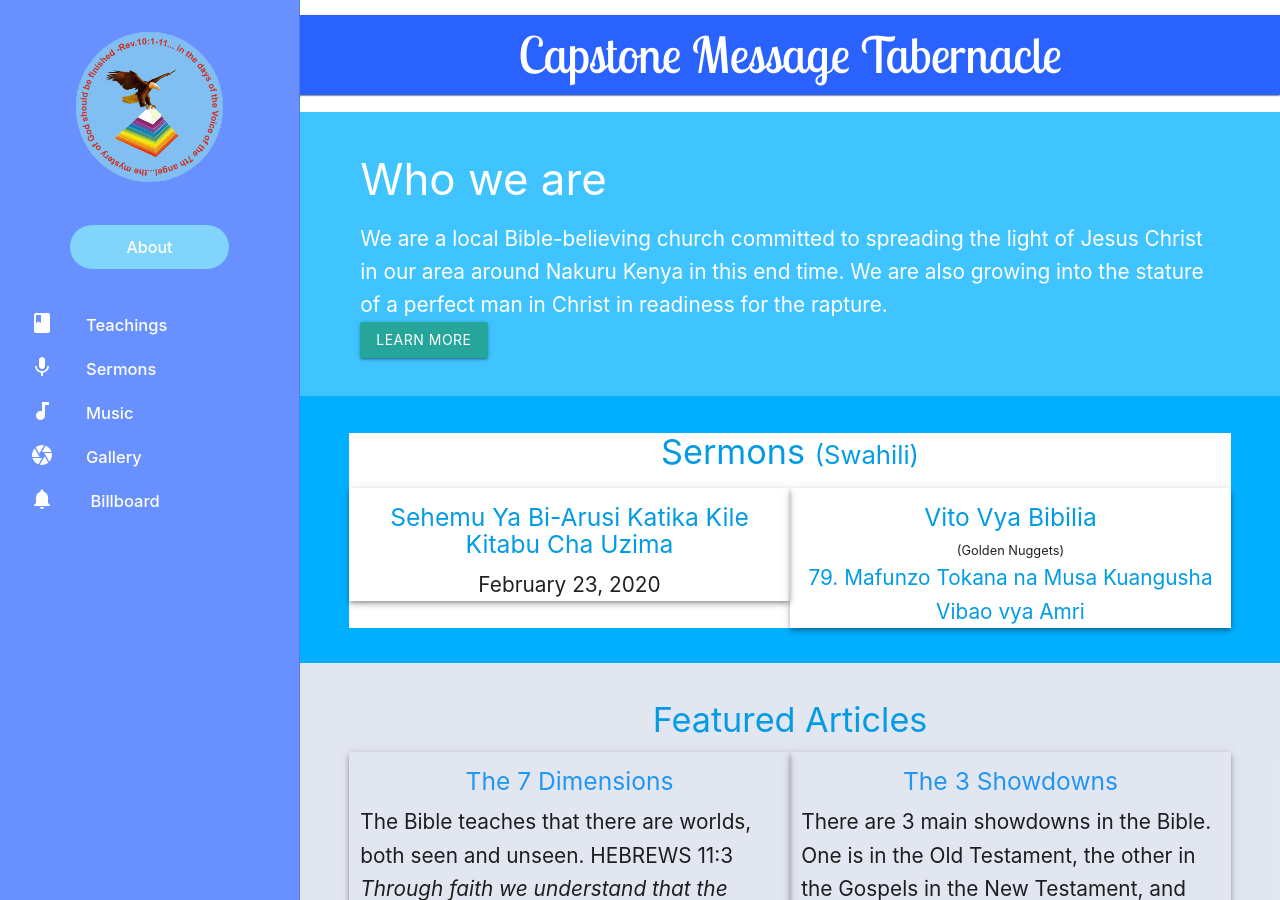
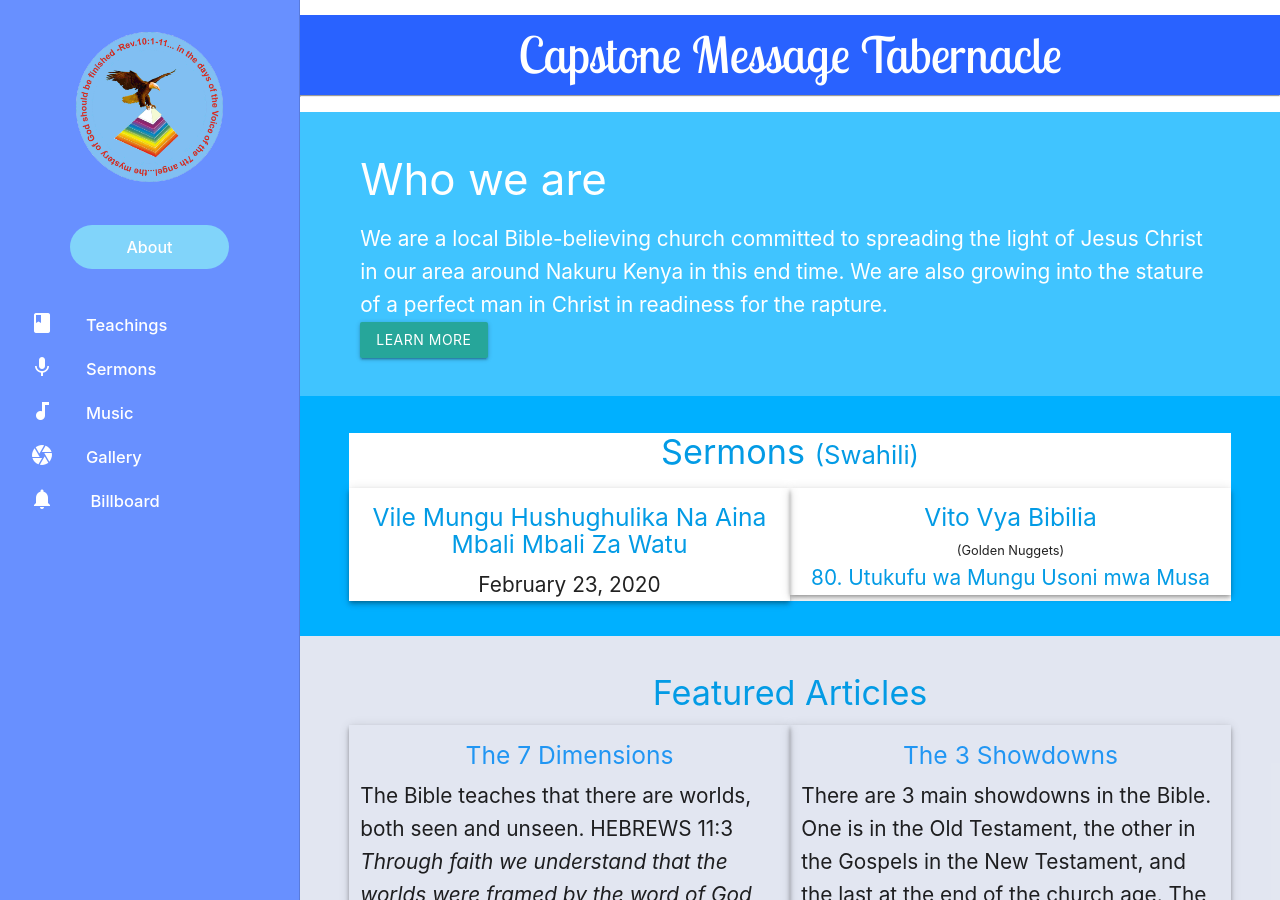
Before and after one commit to njorogetimk/matCSS, a Jekyll site: the page built from index.html, in a window 1280 px wide and 900 px high. Built offline with Jekyll 4.4.1, drawn with Linux system fonts in a browser that asks for light colours.

Commit message:
update to sermon of 20-0301

```diff
--- a/index.html
+++ b/index.html
@@ -61,8 +61,8 @@ title: Capstone Message Tabernacle
       <div class="col s12 m6 z-depth-2">
         <h5 class="center">
           <a
-            href="{{ site.baseurl }}/sermons/2020/Sunday/20-02-23_sehemu_ya_bi-arusi_katika_kile_kitabu_cha_uzima.html"
-            >Sehemu ya Bi-Arusi Katika Kile Kitabu Cha Uzima</a
+            href="{{ site.baseurl }}/sermons/2020/Sunday/20-03-01_vile_mungu_hushughulika_na_aina_mbali_mbali_za_watu.html"
+            >Vile Mungu Hushughulika na Aina Mbali Mbali za Watu</a
           >
         </h5>
         <p class="center">February 23, 2020</p>
@@ -76,8 +76,8 @@ title: Capstone Message Tabernacle
         <p class="small center">(Golden Nuggets)</p>
         <p class="center">
           <a
-            href="{{ site.baseurl }}/sermons/2020/Thursday/20-02-20_mafunzo_tokana_na_musa_kuangusha_vibao_vya_amri.html"
-            >79. Mafunzo Tokana na Musa Kuangusha Vibao vya Amri</a
+            href="{{ site.baseurl }}/sermons/2020/Thursday/20-02-27_utukufu_wa_mungu_usoni_mwa_musa.html"
+            >80. Utukufu wa Mungu Usoni mwa Musa</a
           >
         </p>
       </div>
--- a/sermons/2020/Thursday/20-02-20_mafunzo_tokana_na_musa_kuangusha_vibao_vya_amri.html
+++ b/sermons/2020/Thursday/20-02-20_mafunzo_tokana_na_musa_kuangusha_vibao_vya_amri.html
@@ -3,7 +3,7 @@ layout: sermons_vito
 title: 79. Mafunzo Tokana na Musa Kuangusha Vibao vya Amri | Vito
 heading: 79. Mafunzo Tokana na Musa Kuangusha Vibao vya Amri
 before: 20-02-13_kuepuka_mpango_wa_ndama_wa_dhahabu.html
-next: #!
+next: 20-02-27_utukufu_wa_mungu_usoni_mwa_musa.html
 paginate: four
 ---
 
```
Also changed, not shown: sermons/2020/Sunday/20-03-01_vile_mungu_hushughulika_na_aina_mbali_mbali_za_watu.html (added, +13 -0 lines), sermons/2020/Thursday/20-02-27_utukufu_wa_mungu_usoni_mwa_musa.html (added, +14 -0 lines).
